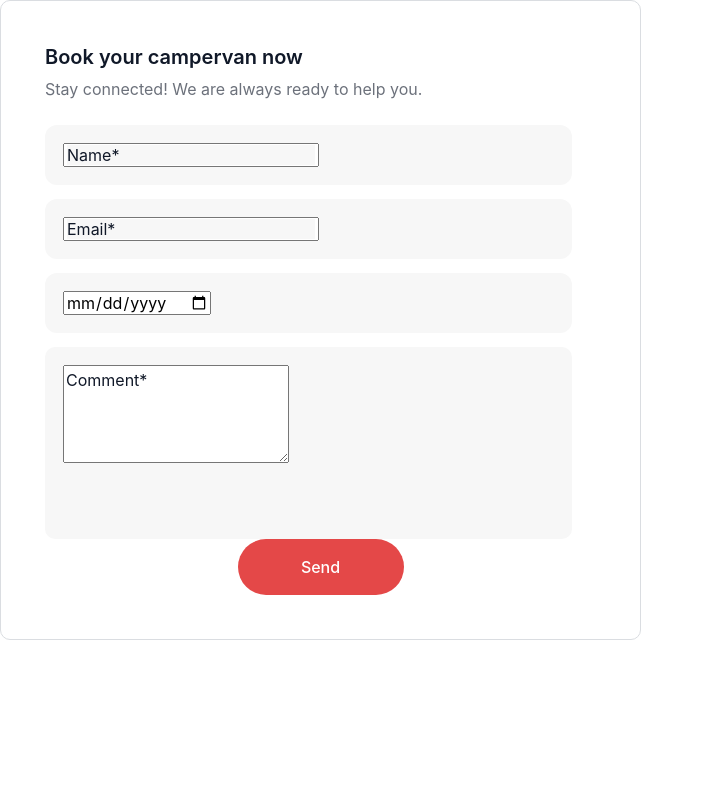
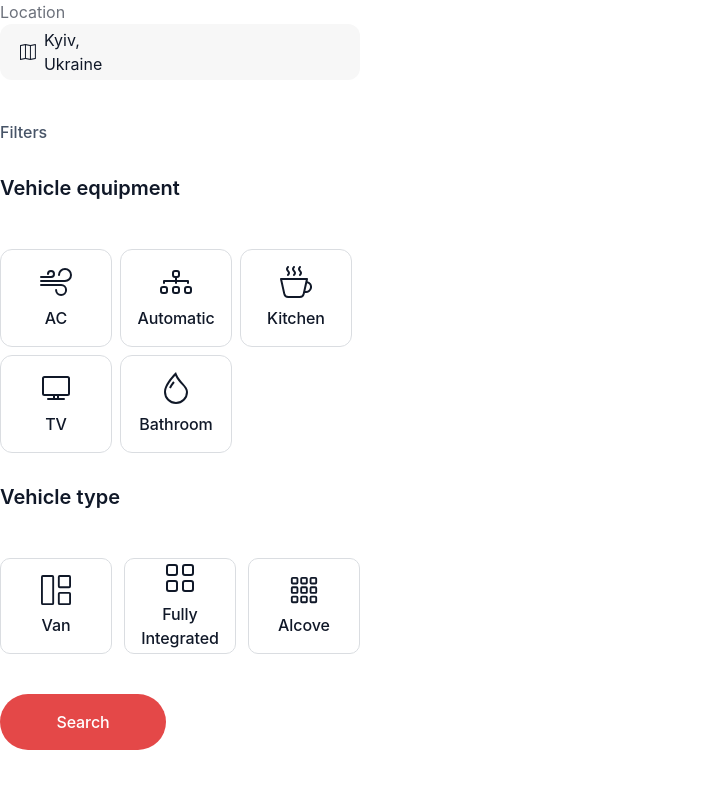
Before and after one commit to OlenaPanf/camper-rentals, a React (Vite) app: page / in a window 1280 px wide. Shown: the top 788 px of the page, without its empty margins (0-704 px from the left). Built offline with nearby package versions, Linux system fonts and the light colour scheme.

Commit message:
SearchBox css

```diff
--- a/src/components/App/App.jsx
+++ b/src/components/App/App.jsx
@@ -2,9 +2,9 @@
 // import Main from '../Main/Main';
 // import CamperCard from '../CamperCard/CamperCard';
 // import CamperList from '../CamperList/CamperList';
-// import SearchBox from '../SearchBox/SearchBox';
+import SearchBox from '../SearchBox/SearchBox';
 // import Features from '../Features/Features';
-import ContactForm from '../ContactForm/ContactForm';
+// import ContactForm from '../ContactForm/ContactForm';
 
 import './App.css';
 
@@ -15,9 +15,9 @@ export default function App() {
         {/* <Main /> */}
         {/* <CamperCard /> */}
         {/* <CamperList /> */}
-        {/* <SearchBox /> */}
+        <SearchBox />
         {/* <Features /> */}
-        <ContactForm />
+        {/* <ContactForm /> */}
       </div>
     </>
   );
--- a/src/components/SearchBox/SearchBox.jsx
+++ b/src/components/SearchBox/SearchBox.jsx
@@ -9,65 +9,66 @@ import {
   BsGrid3X3Gap,
 } from 'react-icons/bs';
 import { HiOutlineTv } from 'react-icons/hi2';
+import css from './SearchBox.module.css';
 
 export default function SearchBox() {
   return (
-    <div>
-      <div>
-        <p>Location</p>
-        <div>
-          <BsMap />
-          <p>Kyiv, Ukraine</p>
+    <div className={css.container}>
+      <div className={css.box}>
+        <p className={css.text}>Location</p>
+        <div className={css.location}>
+          <BsMap className={css.locationIcon} />
+          <p className={css.locationText}>Kyiv, Ukraine</p>
         </div>
       </div>
-      <p>Filters</p>
-      <div>
-        <h4>Vehicle equipment</h4>
-        <div>
-          <ul>
-            <li>
-              <BsWind />
-              <p>AC</p>
+      <p className={css.textFilter}>Filters</p>
+      <div className={css.equipmentBox}>
+        <h3 className={css.title}>Vehicle equipment</h3>
+        <div className={css.equipment}>
+          <ul className={css.equipmentList}>
+            <li className={css.equipmentItem}>
+              <BsWind className={css.iconBox} />
+              <p className={css.textBox}>AC</p>
             </li>
-            <li>
-              <BsDiagram3 />
-              <p>Automatic</p>
+            <li className={css.equipmentItem}>
+              <BsDiagram3 className={css.iconBox} />
+              <p className={css.textBox}>Automatic</p>
             </li>
-            <li>
-              <BsCupHot />
-              <p>Kitchen</p>
+            <li className={css.equipmentItem}>
+              <BsCupHot className={css.iconBox} />
+              <p className={css.textBox}>Kitchen</p>
             </li>
-            <li>
-              <HiOutlineTv />
-              <p>TV</p>
+            <li className={css.equipmentItem}>
+              <HiOutlineTv className={css.iconBox} />
+              <p className={css.textBox}>TV</p>
             </li>
-            <li>
-              <BsDroplet />
-              <p>Bathroom</p>
+            <li className={css.equipmentItem}>
+              <BsDroplet className={css.iconBox} />
+              <p className={css.textBox}>Bathroom</p>
             </li>
           </ul>
         </div>
-        <div>
-          <h4>Vehicle type</h4>
-          <div>
-            <ul>
-              <li>
-                <BsGrid1X2 />
-                <p>Van</p>
-              </li>
-              <li>
-                <BsGrid />
-                <p>Fully Integrated</p>
-              </li>
-              <li>
-                <BsGrid3X3Gap />
-                <p>Alcove</p>
-              </li>
-            </ul>
-          </div>
+      </div>
+      <div className={css.typeBox}>
+        <h3 className={css.title}>Vehicle type</h3>
+        <div className={css.type}>
+          <ul className={css.typeList}>
+            <li className={css.typeItem}>
+              <BsGrid1X2 className={css.iconBox} />
+              <p className={css.textBox}>Van</p>
+            </li>
+            <li className={css.typeItem}>
+              <BsGrid className={css.iconBox} />
+              <p className={css.textBox}>Fully Integrated</p>
+            </li>
+            <li className={css.typeItem}>
+              <BsGrid3X3Gap className={css.iconBox} />
+              <p className={css.textBox}>Alcove</p>
+            </li>
+          </ul>
         </div>
       </div>
-      <button aria-label="Submit" type="button">
+      <button aria-label="Submit" type="button" className={css.button}>
         Search
       </button>
     </div>
--- a/src/components/SearchBox/SearchBox.module.css
+++ b/src/components/SearchBox/SearchBox.module.css
@@ -0,0 +1,199 @@
+.container {
+  display: flex;
+  flex-direction: column;
+  align-items: flex-start;
+  width: 360px;
+  height: 752px;
+}
+
+.box {
+  display: inline-flex;
+  flex-direction: column;
+  justify-content: flex-end;
+  align-items: flex-start;
+  margin-bottom: 40px;
+}
+
+.text {
+  color: #6c717b;
+  font-family: Inter;
+  font-size: 16px;
+  font-style: normal;
+  font-weight: 400;
+  line-height: 1.5; /* 150% */
+}
+
+.location {
+  display: flex;
+  width: 360px;
+  height: 56px;
+  padding: 18px 218px 18px 20px;
+  flex-direction: row;
+  align-items: center;
+  border-radius: 12px;
+  background: #f7f7f7;
+}
+
+.locationIcon {
+  width: 16px;
+  height: 16px;
+  margin-right: 8px;
+}
+
+.locationText {
+  color: #101828;
+  font-family: Inter;
+  font-size: 16px;
+  font-style: normal;
+  font-weight: 400;
+  line-height: 1.5; /* 150% */
+}
+
+.textFilter {
+  color: var(--Text, #475467);
+  font-family: Inter;
+  font-size: 16px;
+  font-style: normal;
+  font-weight: 500;
+  line-height: 1.5; /* 150% */
+  margin-bottom: 32px;
+}
+
+.equipmentBox {
+  display: inline-flex;
+  flex-direction: column;
+  align-items: flex-start;
+  margin-bottom: 32px;
+}
+
+.title {
+  color: #101828;
+  font-family: Inter;
+  font-size: 20px;
+  font-style: normal;
+  font-weight: 600;
+  line-height: 1.2; /* 120% */
+  margin-bottom: 49px; /*потім зміню на 24-1-24*/
+}
+
+.equipment {
+  display: flex;
+  width: 360px;
+  flex-wrap: wrap;
+  justify-content: space-between;
+  /*gap: 8px; */
+}
+
+.equipmentList {
+  display: flex;
+  flex-wrap: wrap;
+  gap: 8px;
+  align-self: stretch;
+  justify-content: flex-start;
+}
+
+.equipmentItem {
+  display: flex;
+  flex-direction: column;
+  justify-content: center;
+  align-items: center;
+  gap: 8px;
+  width: 112px;
+  padding-top: 16px;
+  padding-bottom: 16px;
+  padding-left: auto;
+  padding-right: auto;
+  border-radius: 12px;
+  border: 1px solid #dadde1;
+  mix-blend-mode: multiply;
+}
+
+.iconBox {
+  width: 32px;
+  height: 32px;
+}
+
+.textBox {
+  color: #101828;
+  text-align: center;
+  font-family: Inter;
+  font-size: 16px;
+  font-style: normal;
+  font-weight: 500;
+  line-height: 1.5; /* 150% */
+  letter-spacing: -0.08px;
+}
+
+.typeBox {
+  display: inline-flex;
+  flex-direction: column;
+  align-items: flex-start;
+  margin-bottom: 40px;
+}
+
+.type {
+}
+
+.typeList {
+  display: flex;
+  width: 360px;
+  align-items: flex-end;
+  gap: 12px;
+}
+
+.typeItem {
+  display: flex;
+  display: flex;
+  flex-direction: column;
+  justify-content: center;
+  align-items: center;
+  gap: 8px;
+  width: 112px;
+  height: 96px;
+  padding-top: 16px;
+  padding-bottom: 16px;
+  padding-left: auto;
+  padding-right: auto;
+  justify-content: center;
+  align-items: center;
+  gap: 8px;
+  flex-shrink: 0;
+  border-radius: 10px;
+  border: 1px solid var(--Gray-light, #dadde1);
+  mix-blend-mode: multiply;
+}
+.typeItem:nth-child(2) {
+  padding-top: auto;
+  padding-bottom: auto;
+}
+
+.typeItem:nth-child(2) .textBox {
+  width: 80px;
+}
+
+.typeItem:nth-child(2) .iconBox {
+  flex-shrink: 0;
+}
+
+.button {
+  display: flex;
+  width: 166px;
+  padding: 16px 60px;
+  justify-content: center;
+  align-items: center;
+  border-radius: 200px;
+  border: none;
+  background: #e44848;
+  color: #fff;
+  font-family: Inter;
+  font-size: 16px;
+  font-style: normal;
+  font-weight: 500;
+  line-height: 1.5; /* 150% */
+  letter-spacing: -0.08px;
+}
+
+.button:hover,
+.button:focus {
+  background: #d84343;
+}
```
